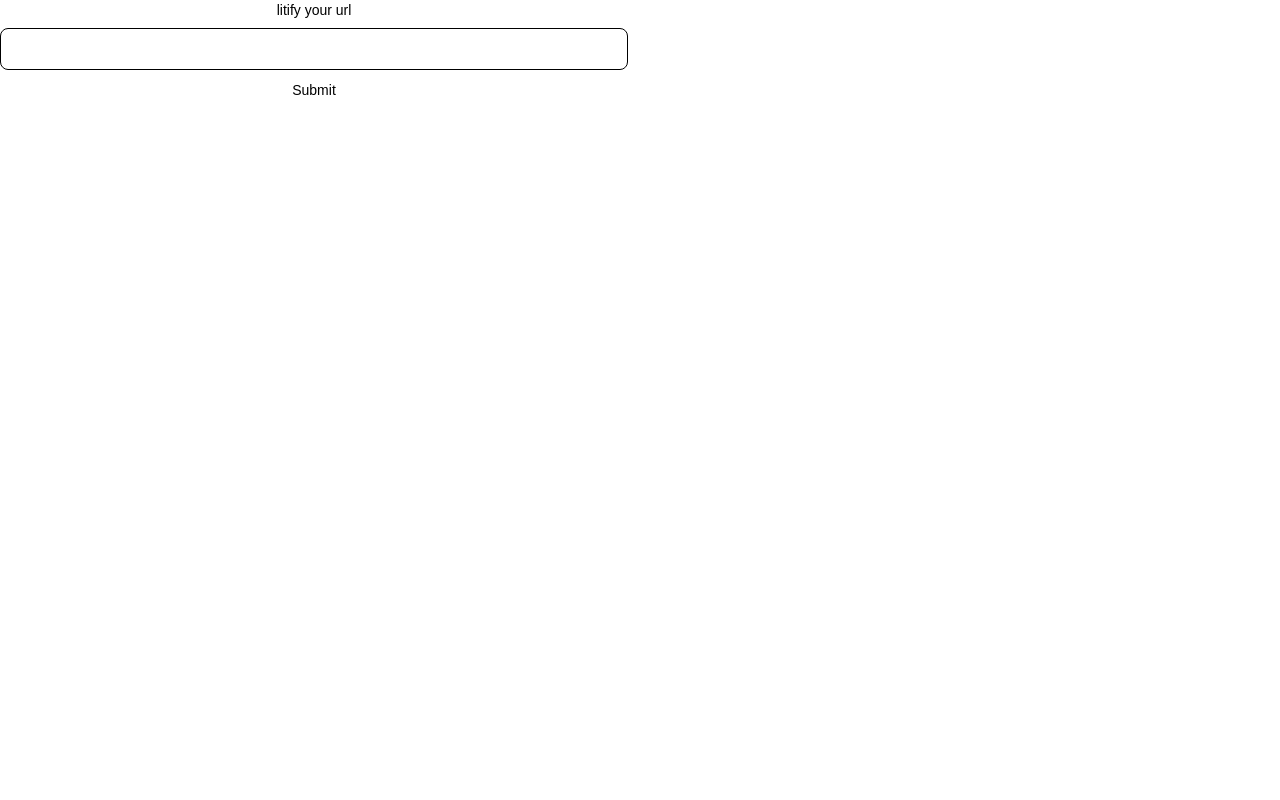
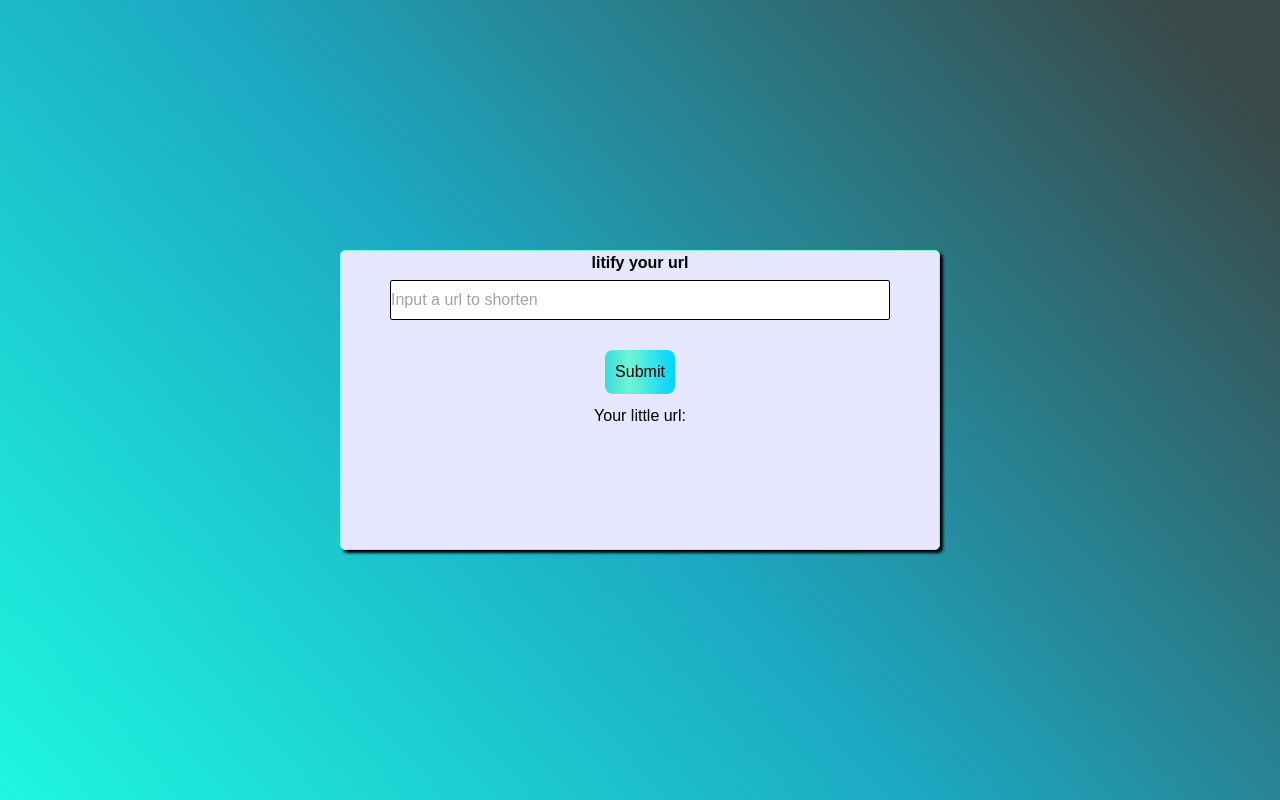
Before and after one commit to Anthony-Carmona/little_url_client, a React (Create React App) app: page / in a window 1280 px wide. Built offline with nearby package versions, Linux system fonts and the light colour scheme.

Commit message:
style update

```diff
--- a/package.json
+++ b/package.json
@@ -13,6 +13,7 @@
     "react-dom": "^18.2.0",
     "react-router-dom": "^6.20.1",
     "react-scripts": "5.0.1",
+    "rsuite": "^5.46.1",
     "tailwindcss": "^3.3.5",
     "web-vitals": "^2.1.4"
   },
--- a/src/App.css
+++ b/src/App.css
@@ -1,38 +1,19 @@
 .App {
+  width: 100vw;
+  height: 100vh;
+  background: rgb(5,246,221);
+  background: linear-gradient(48deg, rgba(5,246,221,0.8982186624649859) 0%, rgba(28,169,194,1) 46%, rgba(1,19,18,0.7777704831932774) 95%);
+  background-size: cover;
   text-align: center;
+
 }
 
-.App-logo {
-  height: 40vmin;
+.cursor {
   pointer-events: none;
+  position: fixed;
+  padding: 8px;
+  background-color: #fff;
+  border-radius: 50%;
+  mix-blend-mode: difference;
+  transition: transform 0.3s ease;
 }
-
-@media (prefers-reduced-motion: no-preference) {
-  .App-logo {
-    animation: App-logo-spin infinite 20s linear;
-  }
-}
-
-.App-header {
-  background-color: #282c34;
-  min-height: 100vh;
-  display: flex;
-  flex-direction: column;
-  align-items: center;
-  justify-content: center;
-  font-size: calc(10px + 2vmin);
-  color: white;
-}
-
-.App-link {
-  color: #61dafb;
-}
-
-@keyframes App-logo-spin {
-  from {
-    transform: rotate(0deg);
-  }
-  to {
-    transform: rotate(360deg);
-  }
-}
--- a/src/components/UrlShortener.jsx
+++ b/src/components/UrlShortener.jsx
@@ -1,5 +1,6 @@
 import { useState, useEffect } from "react"
 import axios from "axios"
+import { Panel } from 'rsuite';
 
 export default function UrlShortener() {
 
@@ -23,23 +24,25 @@ export default function UrlShortener() {
     }
 
     return (
-    <div>
-    <div class="grid gap-6 mb-6 md:grid-cols-2">
-    <div class="mb-6">
-        <label for="url" class="block mb-2 text-sm font-medium text-gray-900 dark:text-white">litify your url</label>
-        <input type="text" id="url" value={url} onChange={handleChange} class="bg-gray-50 border border-gray-300 text-gray-900 text-sm rounded-lg focus:ring-blue-500 focus:border-blue-500 block w-full p-2.5 dark:bg-gray-700 dark:border-gray-600 dark:placeholder-gray-400 dark:text-white dark:focus:ring-blue-500 dark:focus:border-blue-500" required/>
-        <button onClick={ handleSubmit } class="text-white bg-blue-700 hover:bg-blue-800 focus:ring-4 focus:outline-none focus:ring-blue-300 font-medium rounded-lg text-sm w-full sm:w-auto px-5 py-2.5 text-center dark:bg-blue-600 dark:hover:bg-blue-700 dark:focus:ring-blue-800">Submit</button>
+    <Panel className="panel">
+    <div className="header">
+        <label for="url">litify your url</label>
+        </div>
+        <div>
+        <input className="inputBox" type="text" id="url" value={url} placeholder="Input a url to shorten"onChange={handleChange} required/>
+
     </div>
+     <button onClick={ handleSubmit } className="submit">Submit</button>
+    <div>Your little url:</div>
     { little_url &&
-      <div>
-        your little_url: {little_url}
+      <div className="littleUrl">
+     {little_url}
       </div>
     }
-    </div>
 
     {url}
+    </Panel>
 
+    )
 
-</div>
-    )
   }
--- a/src/index.css
+++ b/src/index.css
@@ -7,6 +7,7 @@ body {
   -moz-osx-font-smoothing: grayscale;
 }
 
+
 code {
   font-family: source-code-pro, Menlo, Monaco, Consolas, 'Courier New',
     monospace;
--- a/src/styles.css
+++ b/src/styles.css
@@ -2,3 +2,46 @@
 @import 'tailwindcss/base';
 @import 'tailwindcss/components';
 @import 'tailwindcss/utilities';
+
+.panel{
+    margin: auto;
+    position: absolute;
+    top: 50%;
+    left: 50%;
+    transform: translateX(-50%) translateY(-50%);
+    background-color:#e6e6ff;
+    width: 600px;
+    height: 300px;
+    border-radius: 5px;
+    border-color: aquamarine;
+    border-width: 1px;
+    box-shadow: 3px 3px 3px black;
+  }
+  .header{
+    margin:auto;
+    font-weight: bold;
+  }
+  .inputBox{
+    border-radius: 2px;
+    border-color: black;
+    border-width: 1px;
+    width: 500px;
+    height: 40px;
+    margin-top: 5px;
+    margin-bottom:30px;
+  }
+  .submit{
+    padding: 10px 10px;
+    margin-bottom:10px;
+    border-radius: 8px;
+    background: rgb(58,218,222);
+    background: linear-gradient(90deg, rgba(58,218,222,1) 0%, rgba(110,246,210,1) 35%, rgba(0,212,255,1) 100%);
+  }
+  .submit:hover{
+    background: rgb(219,49,232);
+    background: linear-gradient(90deg, rgba(219,49,232,1) 0%, rgba(253,29,29,1) 50%, rgba(252,176,69,1) 100%);
+  }
+  .littleUrl{
+    text-align: center;
+    color: blue;
+  }
```
Also changed, not shown: 1 other file (tests, documents, lock files or other folders).
